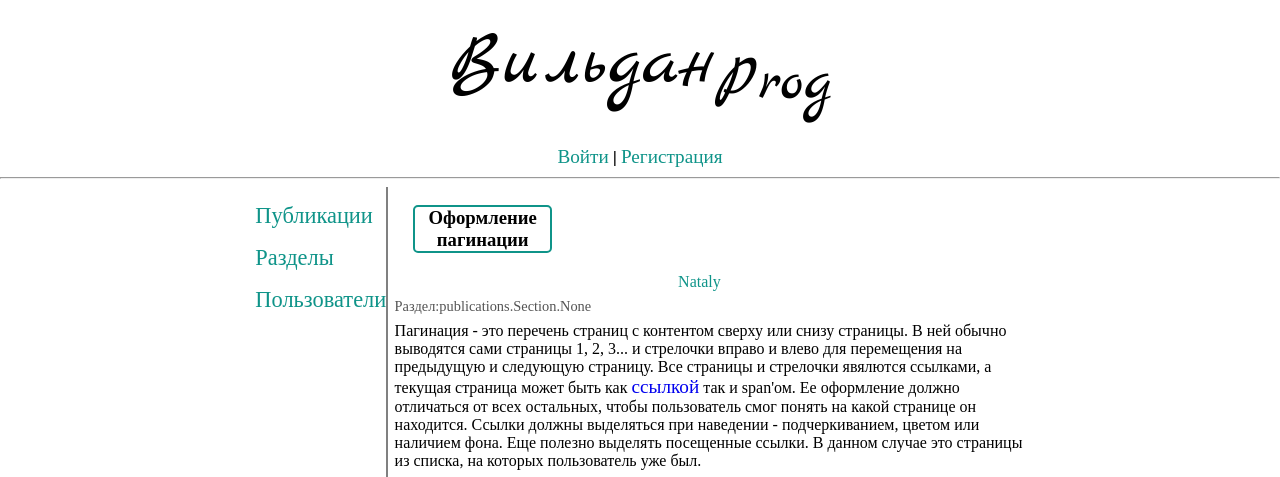
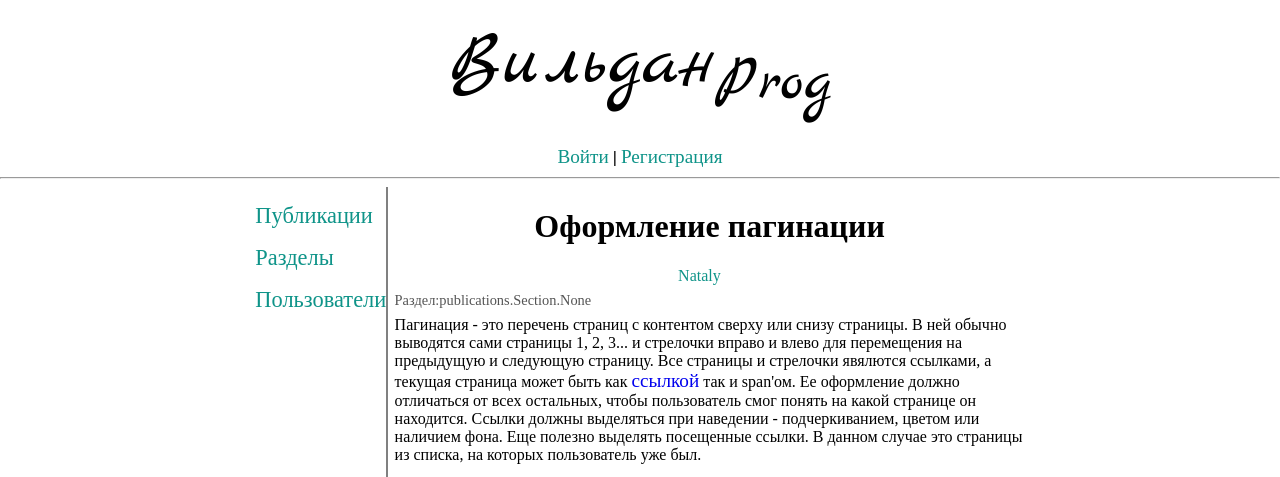
Before and after one commit to Mariya-Skakalina/vp, a Django app: page /public/1/ in a window 1280 px wide. Shown: the top 477 px of the page. Run offline with Django 3.2, Linux system fonts and the light colour scheme; data comes from the database, SQL or seed files in the repository; some libraries are stand-ins or nearby versions.

Commit message:
Добавила темы1

```diff
--- a/apps/publications/urls.py
+++ b/apps/publications/urls.py
@@ -6,7 +6,7 @@ urlpatterns = [
     path('public/<slug:pk>/', PublicDetailViews.as_view(), name='PublicDetailViews'),
     path('topic/', TopicViews.as_view(), name='TopicViews'),
     # path('users/', Users.as_view(), name='Users'),
-    # path('sections/<slug:pk>', TopicView.as_view(), name='topic_progr'),
+    path('topic/<slug:pk>', TopicDetailView.as_view(), name='TopicDetailView'),
     # path('sections/topic/<slug:pk>', TopicPublic.as_view(), name='TopicPublic')
     # path('search/', Search.as_view(), name='Search'),
 ]
--- a/apps/publications/views.py
+++ b/apps/publications/views.py
@@ -44,3 +44,13 @@ class TopicViews(ListView):
     def get_context_data(self, *args, **kwargs):
         context = super().get_context_data(**kwargs)
         return context
+
+
+class TopicDetailView(DetailView):
+    model = Topic
+    template_name = 'sections/topic_public.html'
+
+    def get_context_data(self, **kwargs):
+        context = super().get_context_data(**kwargs)
+        context['public'] = Public.objects.filter(section__topic = kwargs['pk']).order_by('-date_time')
+        return context
--- a/assets/style/style.css
+++ b/assets/style/style.css
@@ -269,3 +269,6 @@ a#head{
 .swon li a:focus{
   color: #0f9489
 }
+h1.title{
+    text-align: center;
+}
--- a/templates/publications/detail.html
+++ b/templates/publications/detail.html
@@ -5,7 +5,7 @@
         {% include 'layout/header.html' %}
         {% include 'layout/sidebar.html' %}
             <div class="public">
-                <h3 class="title1">{{ object.title }}</h3>
+                <h1 class="title" >{{ object.title }}</h1>
                 <p><a href="#" class="author1">{{ object.author }}</a></p>
                 <p class="select">Раздел:{{ object.section }}</p>
                 <p>{{ object.ctx|safe }}</p>
--- a/templates/sections/topic_public.html
+++ b/templates/sections/topic_public.html
@@ -6,7 +6,7 @@
     {% include 'layout/sidebar.html' %}
         <div class="public">
             <nav class="cumbs1">
-                <a href="/sections/{{ object.section.id }}">{{ object.section.title }}</a>
+                <a href="/sections/{{ object.topic.id }}">{{ object.topic.title }}</a>
                 <a href="#">{{ object.name }}</a>
 {#                <a href="#"></a>#}
             </nav>
```
Also changed, not shown: public/static/style/style.css (line endings or trailing spaces).
